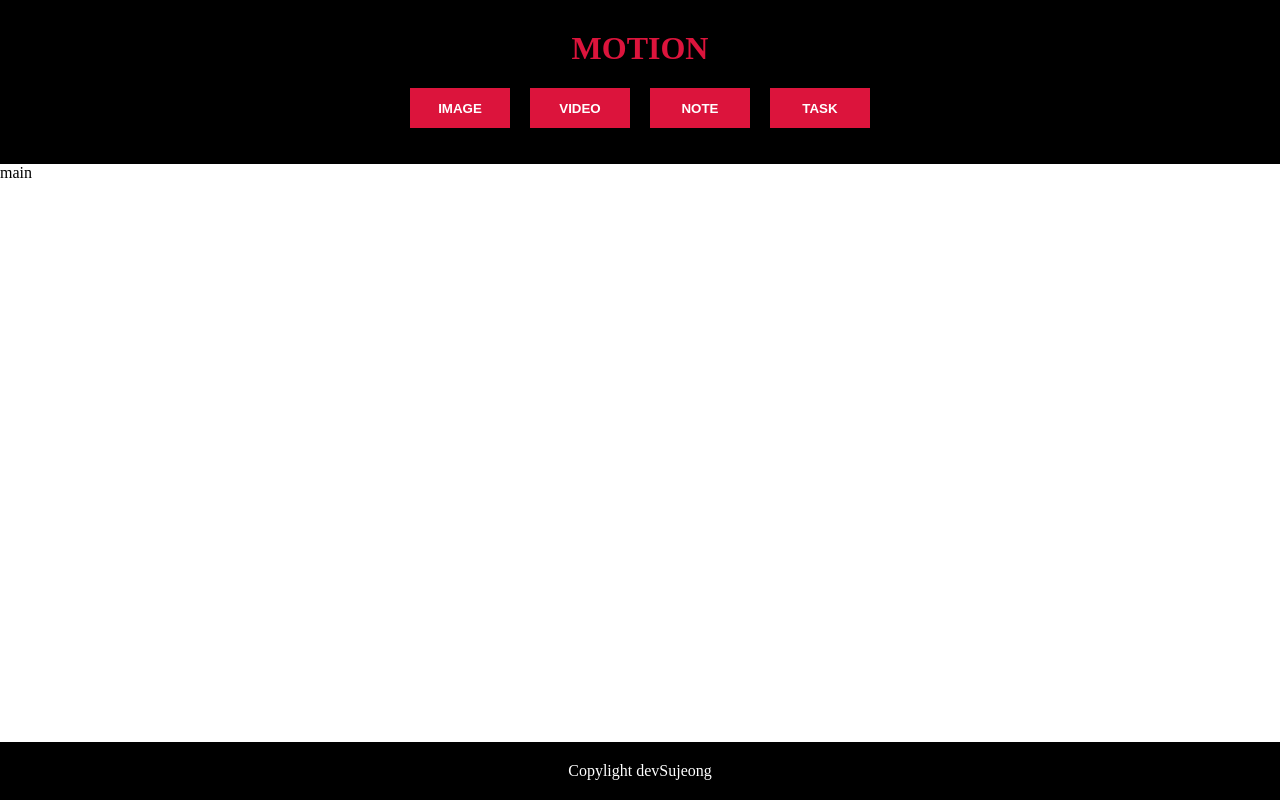
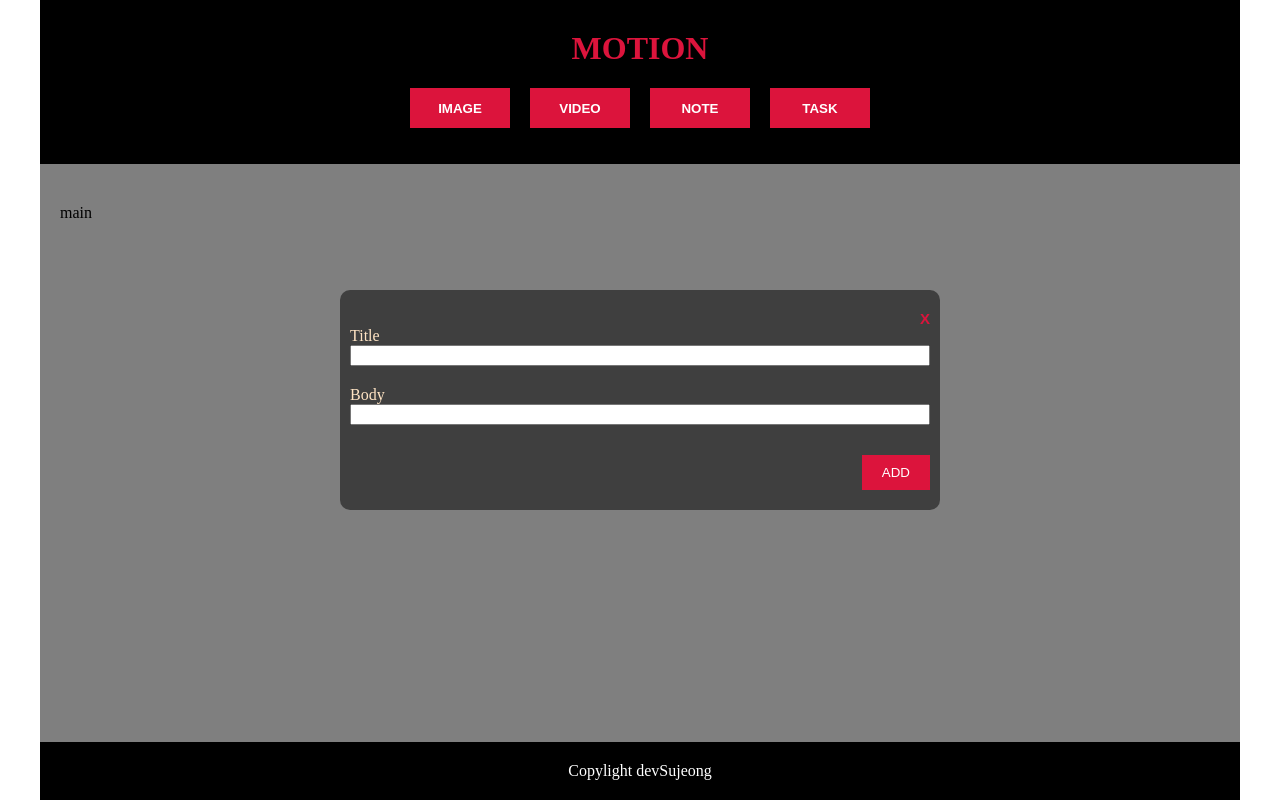
Before and after one commit to devSujeong/motion-note, a Next.js app: page / in a window 1280 px wide. Both pictures are taken after a click on the button "NOTE". Built offline with nearby package versions, Linux system fonts and the light colour scheme.

Commit message:
open popup by note button

```diff
--- /dev/null
+++ b/core/data/modal.data.ts
@@ -0,0 +1,10 @@
+export const noteModalContents = [
+	{
+		id: 'note-title',
+		label: 'Title'
+	},
+	{
+		id: 'note-body',
+		label: 'Body'
+	},
+];
--- a/core/styles/global.scss
+++ b/core/styles/global.scss
@@ -1,3 +1,7 @@
+* {
+  box-sizing: border-box;
+}
+
 body {
   margin: 0;
 }
--- /dev/null
+++ b/core/views/components/Modal.module.scss
@@ -0,0 +1,44 @@
+.modal {
+  position: fixed;
+  top: 50%;
+  left: 50%;
+  transform: translate(-50%, -50%);
+  margin: auto;
+  width: 600px;
+  padding: 20px 10px;
+  background: rgba(0,0,0,0.5);
+  border-radius: 10px;
+}
+
+.btn-add {
+  display: flex;
+  margin-left: auto;
+  background: crimson;
+  color: #fff;
+  padding: 10px 20px;
+  margin-top: 30px;
+  border: 0;
+}
+
+.btn-close {
+  padding: 0;
+  font-size: 15px;
+  font-weight: bold;
+  color: crimson;
+  appearance: none;
+  border: 0;
+  background: transparent;
+  display: flex;
+  margin-left: auto;
+}
+
+.row + .row {
+  margin-top: 20px;
+}
+.label {
+  display: block;
+  color: bisque;
+}
+.input {
+  width: 100%;
+}
--- /dev/null
+++ b/core/views/components/Modal.tsx
@@ -0,0 +1,32 @@
+import { ReactElement } from 'react';
+import classnames from 'classnames/bind';
+
+import styles from './Modal.module.scss';
+const cx = classnames.bind(styles);
+
+type Props = {
+  data: Array<{
+    id: string;
+    label: string;
+  }>
+}
+
+function Modal({data}: Props): ReactElement {
+	return <article className={cx('modal')}>
+		<button className={cx('btn-close')}>X</button>
+		{
+			data.map((item) => {
+				return <div className={cx('row')} key={item.id}>
+					<label className={cx('label')} htmlFor={item.id}>{item.label}</label>
+					<input className={cx('input')} type="text" id={item.id} />
+				</div>;
+			})
+		}
+
+		<button className={cx('btn-add')}>
+      ADD
+		</button>
+	</article>;
+}
+
+export default Modal;
--- a/core/views/layout/Header.layout.tsx
+++ b/core/views/layout/Header.layout.tsx
@@ -4,7 +4,7 @@ import classnames from 'classnames/bind';
 import styles from './Header.module.scss';
 const cx = classnames.bind(styles);
 
-function Header(): ReactElement {
+function Header({handleNoteClick}): ReactElement {
 	return <header className={cx('gnb')}>
 		<h1 className={cx('title')}>MOTION</h1>
 		<nav>
@@ -16,7 +16,7 @@ function Header(): ReactElement {
 					<button className={cx('button')}>VIDEO</button>
 				</li>
 				<li className={cx('nav-list-item')}>
-					<button className={cx('button')}>NOTE</button>
+					<button className={cx('button')} onClick={handleNoteClick}>NOTE</button>
 				</li>
 				<li className={cx('nav-list-item')}>
 					<button className={cx('button')}>TASK</button>
--- /dev/null
+++ b/core/views/layout/Main.module.scss
@@ -0,0 +1,4 @@
+
+.wrapper {
+  padding: 40px 20px;
+}
--- a/core/views/layout/Main.tsx
+++ b/core/views/layout/Main.tsx
@@ -1,7 +1,11 @@
 import { ReactElement } from 'react';
+import classnames from 'classnames/bind';
+
+import styles from './Main.module.scss';
+const cx = classnames.bind(styles);
 
 function Main(): ReactElement {
-	return <main>main</main>;
+	return <main className={cx('wrapper')}>main</main>;
 }
 
 export default Main;
--- a/pages/index.module.scss
+++ b/pages/index.module.scss
@@ -1,4 +1,7 @@
+
 .wrap {
+  max-width: 1200px;
+  margin: 0 auto;
   display: flex;
   min-height: 100vh;
   flex-direction: column;
@@ -7,4 +10,5 @@
 
 .main {
   flex-grow: 1;
+  background: rgba(0,0,0,0.5);
 }
--- a/pages/index.tsx
+++ b/pages/index.tsx
@@ -5,17 +5,28 @@ import styles from './index.module.scss';
 import Header from '@views/layout/Header.layout';
 import Footer from '@views/layout/Footer.layout';
 import Main from '@views/layout/Main';
+import Modal from '@views/components/Modal';
+import { noteModalContents } from 'core/data/modal.data';
+import { useState } from 'react';
 
 const cx = classnames.bind(styles);
 
 const Home: NextPage = () => {
+	const [isNoteModal, setIsNoteModal] = useState(false);
+	const handleNoteClick = () => {
+		setIsNoteModal(true);
+	};
+
 	return (
-		<div className={cx('wrap')}>
-			<Header />
-			<div className={cx('main')}>
-				<Main />
+		<div className={cx('body')}>
+			<div className={cx('wrap')}>
+				<Header handleNoteClick={handleNoteClick} />
+				<div className={cx('main')}>
+					<Main />
+				</div>
+				<Footer />
 			</div>
-			<Footer />
+			{ isNoteModal && <Modal data={noteModalContents} /> }
 		</div>
 	);
 };
```
Also changed, not shown: .eslintrc.json.
